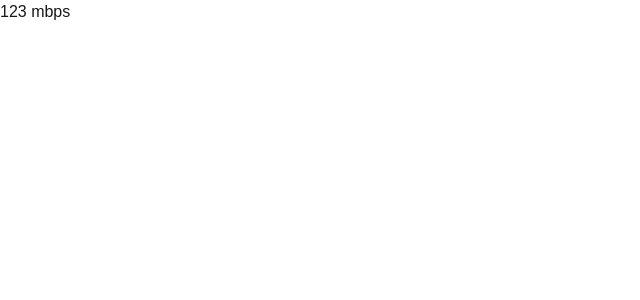
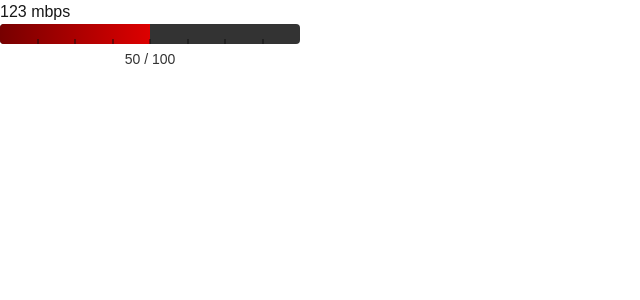
Before and after one commit to ag10889/speedtest, a Next.js app: page / in a window 1280 px wide. Shown: the top 300 px of the page, without its empty margins (0-640 px from the left). Built offline with nearby package versions, Linux system fonts and the light colour scheme.

Commit message:
speedometer

```diff
--- /dev/null
+++ b/src/app/components/speedometer.jsx
@@ -0,0 +1,69 @@
+import React from 'react';
+
+const LinearSpeedometer = ({
+  speed = 50,
+  maxSpeed = 100,
+  tickCount = 9,
+  width = 300,
+  height = 20,
+  backgroundColor = '#333',
+  tickColor = '#111',
+  tickHeight = 5,
+  tickWidth = 1
+}) => {
+  // Ensure speed does not exceed maxSpeed or drop below 0
+  const currentSpeed = Math.max(0, Math.min(speed, maxSpeed));
+
+  // Calculate the percentage of the bar that should be filled
+  const fillPercentage = (currentSpeed / maxSpeed) * 100;
+
+  // Create an array of tick positions
+  const tickPositions = Array.from({ length: tickCount }, (_, i) => i * (100 / (tickCount - 1)));
+
+  const containerStyle = {
+    position: 'relative',
+    width: `${width}px`,
+    height: `${height}px`,
+    backgroundColor,
+    borderRadius: '4px',
+    overflow: 'hidden'
+  };
+
+  const fillStyle = {
+    position: 'absolute',
+    top: 0,
+    left: 0,
+    height: '100%',
+    width: `${fillPercentage}%`,
+    // Gradient from light red to dark red
+    background: 'linear-gradient(to right, #770000, #dd0000)',
+    transition: 'width 0.3s ease'
+  };
+
+  return (
+    <div style={{ display: 'inline-block' }}>
+      <div style={containerStyle}>
+        <div style={fillStyle}></div>
+        {tickPositions.map((pos, index) => {
+          // Skip first and last ticks
+          if (index === 0 || index === tickCount - 1) return null;
+          const tickStyle = {
+            position: 'absolute',
+            left: `${pos}%`,
+            bottom: 0,
+            width: `${tickWidth}px`,
+            height: `${tickHeight}px`,
+            backgroundColor: tickColor,
+            transform: 'translateX(-50%)'
+          };
+          return <div key={index} style={tickStyle}></div>;
+        })}
+      </div>
+      <div style={{ textAlign: 'center', marginTop: '5px', fontSize: '14px', color: '#333' }}>
+        {currentSpeed} / {maxSpeed}
+      </div>
+    </div>
+  );
+};
+
+export default LinearSpeedometer;
--- a/src/app/page.tsx
+++ b/src/app/page.tsx
@@ -1,14 +1,15 @@
 import Image from "next/image";
+import LinearSpeedometer from './components/speedometer.jsx';
 
 export default function Home() {
   return (
     <main>
-      <div className="flex items-center justify-center h-screen">
+      <div className="flex items-center justify-center h-1/2">
         {/* Center content */}
-        <h1 className = "pt-4 p text-center text-4xl">123 mbps</h1>
+        <h1 className = "mt-64 p text-center text-4xl">123 mbps</h1>
       </div>
-      <div>
-
+      <div className="flex justify-center mt-44">
+        <LinearSpeedometer />
       </div>
     </main>
   );
```
